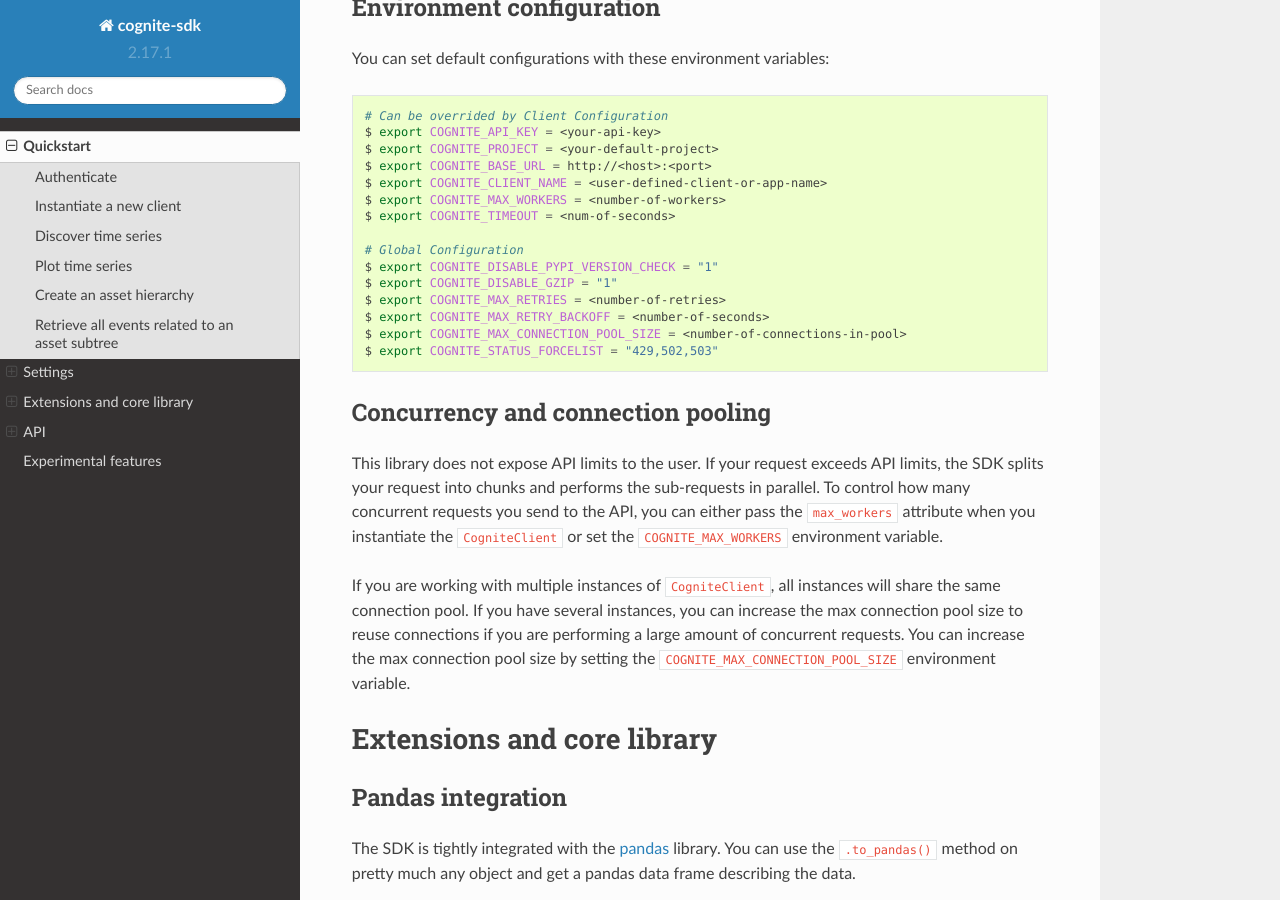
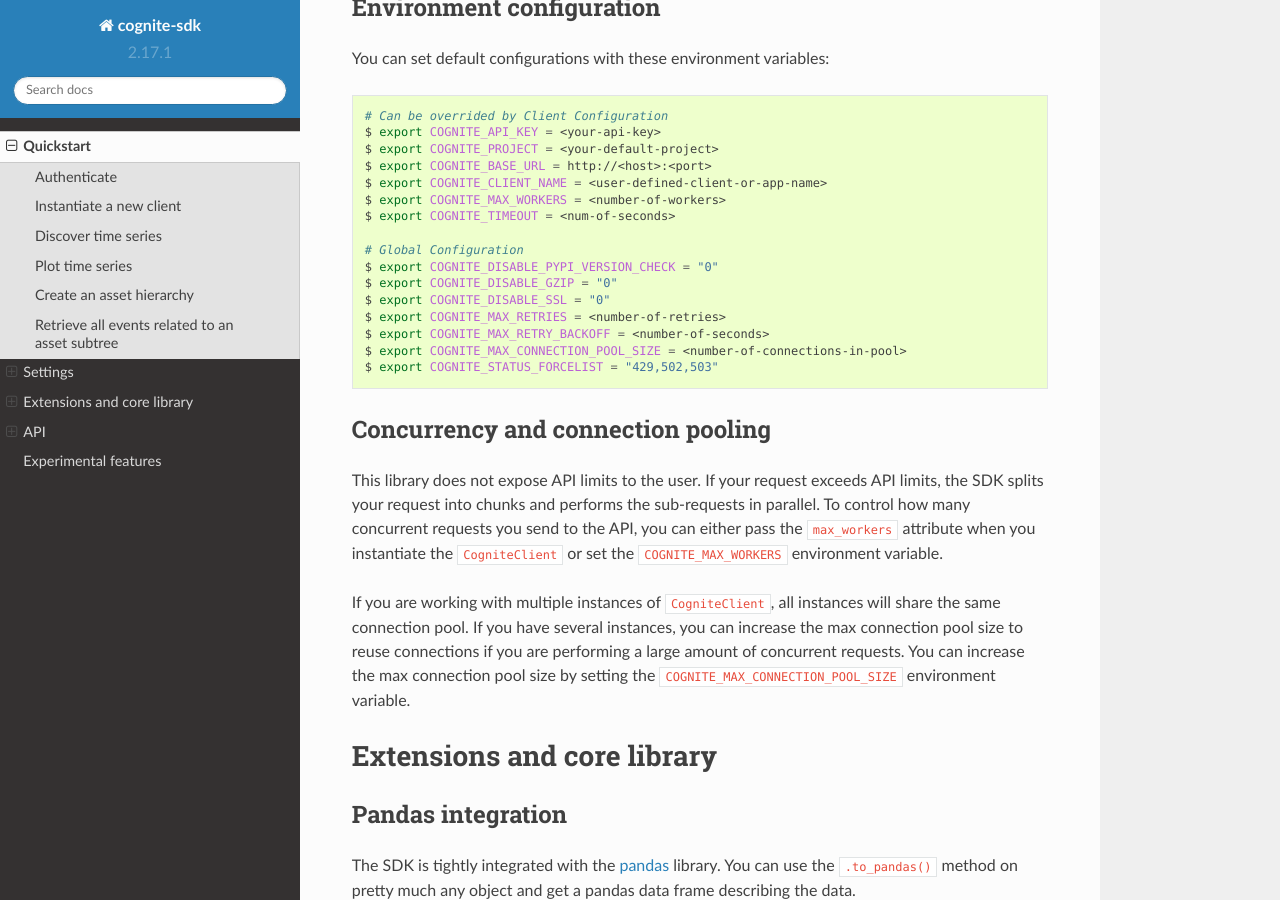
Before and after one commit to cognitedata/cognite-sdk-python, a Sphinx documentation site: the page built from docs/source/cognite.rst, in a window 1280 px wide and 900 px high, scrolled down 3899 px. Built offline with Sphinx 7.4.7 and the Read the Docs theme 2.0.0, drawn with Linux system fonts in a browser that asks for light colours.

Commit message:
Add COGNITE_DISABLE_SSL to docs (#813)
* Add COGNITE_DISABLE_SSL to docs

* Remove __init__.py in namespace package

* Have env config in docs reflect defaults

```diff
--- a/docs/source/cognite.rst
+++ b/docs/source/cognite.rst
@@ -183,8 +183,9 @@ You can set default configurations with these environment variables:
     $ export COGNITE_TIMEOUT = <num-of-seconds>
 
     # Global Configuration
-    $ export COGNITE_DISABLE_PYPI_VERSION_CHECK = "1"
-    $ export COGNITE_DISABLE_GZIP = "1"
+    $ export COGNITE_DISABLE_PYPI_VERSION_CHECK = "0"
+    $ export COGNITE_DISABLE_GZIP = "0"
+    $ export COGNITE_DISABLE_SSL = "0"
     $ export COGNITE_MAX_RETRIES = <number-of-retries>
     $ export COGNITE_MAX_RETRY_BACKOFF = <number-of-seconds>
     $ export COGNITE_MAX_CONNECTION_POOL_SIZE = <number-of-connections-in-pool>
```
Also changed, not shown: cognite/__init__.py (deleted).
